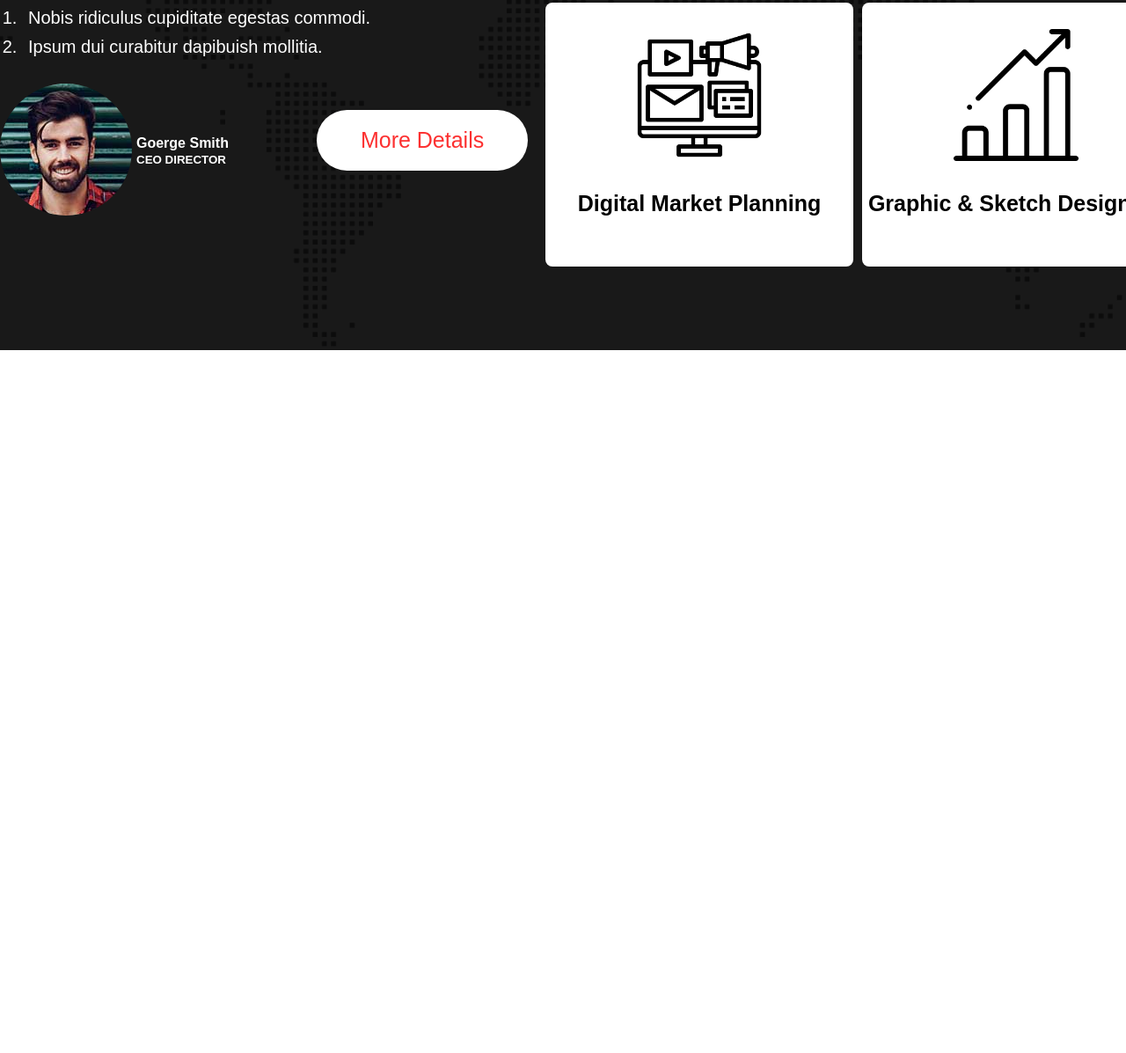
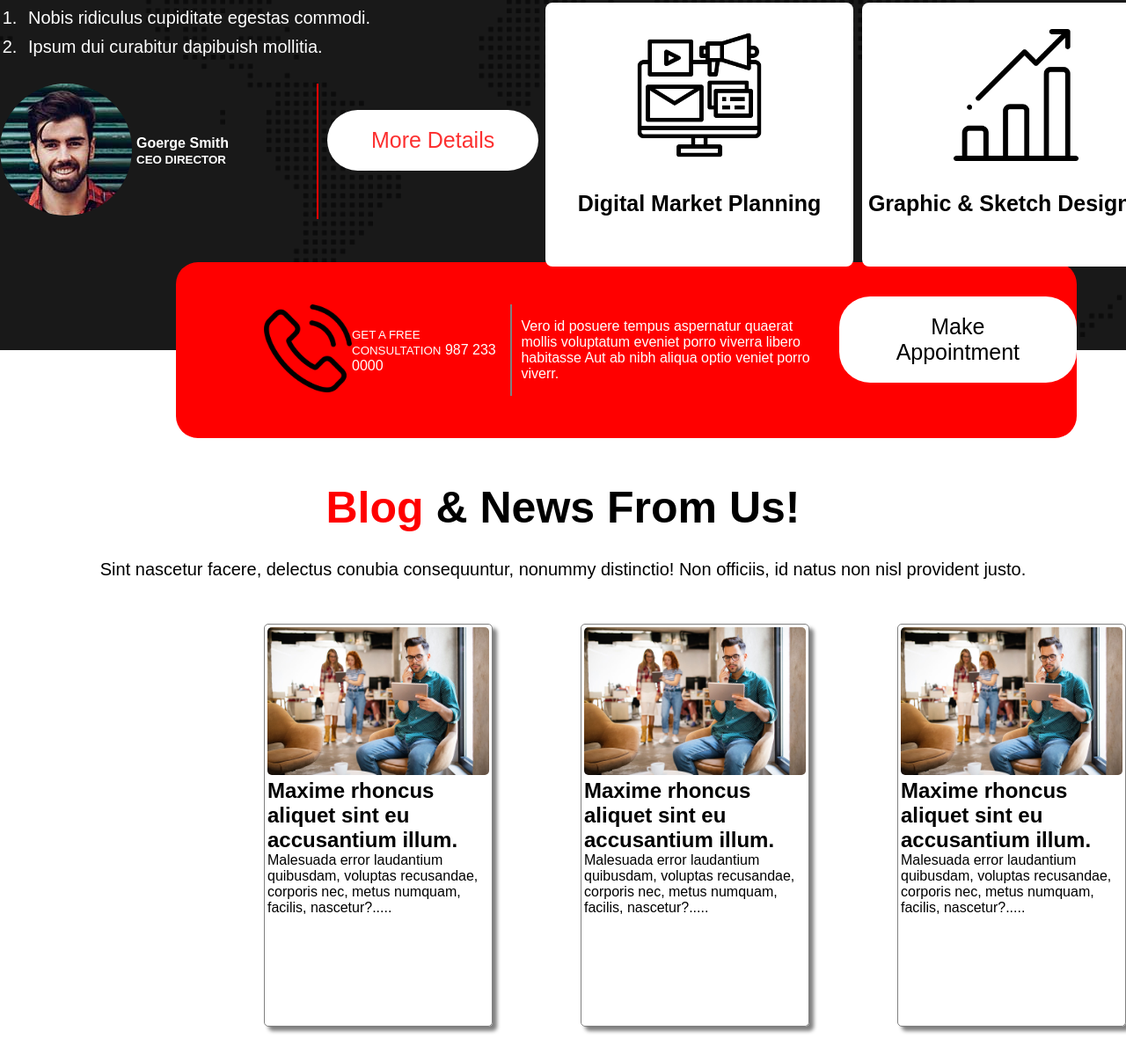
Before and after one commit to Sayedul3731/my-fifth-website, a plain HTML site: page index.html in a window 1280 px wide. Shown: the part 1217-2414 px from the top of the page at 88% size. Before the commit the page ends 1615 px from the top, so only its background shows below. Drawn offline with Linux system fonts and the light colour scheme.

Commit message:
added appointment and blog section design

```diff
--- a/index.html
+++ b/index.html
@@ -43,12 +43,14 @@
                     <li class="list">Ipsum dui curabitur dapibuish mollitia.</li>
                 </ol>
                 <div class="services-author-img">
-                    <div class="author-img">
-                        <img class="autor-img" src="/asset/image/author.jpg" alt="">
+                    <div class="services-author-img-title">
+                        <div class="author-img">
+                            <img class="autor-img" src="/asset/image/author.jpg" alt="">
+                        </div>
+                            <div class="author-title">
+                                <h4>Goerge Smith <br> <small>CEO DIRECTOR</small></h4>
+                            </div>
                     </div>
-                        <div class="author-title">
-                            <h4>Goerge Smith <br> <small>CEO DIRECTOR</small></h4>
-                        </div>
                         <div>
                     <button class="btn-services2">More Details</button>
                 </div>
@@ -77,6 +79,48 @@
                 </div>
             </div>
         </section>
+        <!-- appointment section starts here  -->
+        <section class="appointment-containers">
+          <div class="appointment-phone">
+            <div class="appointment-icon">
+                <img class="appint-img" src="./asset/icons/phone-call.png" alt="">
+            </div>
+            <div class="appointment-phone-num"> <small>GET A FREE CONSULTATION</small>
+                987 233 0000
+            </div>
+          </div>
+          <div class="appointment-desc">
+            <p>Vero id posuere tempus aspernatur quaerat mollis voluptatum eveniet porro
+                viverra libero habitasse Aut ab nibh aliqua optio veniet porro viverr.</p>
+          </div>
+          <div class="appointment-btn">
+            <button class="btn-services1">Make Appointment</button>
+          </div>
+        </section>
+        <!-- blog section starts here  -->
+        <section class="blog-containers">
+            <div class="blog-content">
+                <h2 class="blog-title"> <span class="primary">Blog</span> & News From Us!</h2>
+                <p class="blog-description">Sint nascetur facere, delectus conubia consequuntur, nonummy distinctio! Non officiis, id natus non nisl provident justo.</p>
+            </div>
+            <div class="blog-cards">
+                <div class="blog-card">
+                    <img class="card-img" src="./asset/image/blog-1.jpg" alt="">
+                    <h2 class="card-title">Maxime rhoncus aliquet sint eu accusantium illum.</h2>
+                    <div class="card-description">Malesuada error laudantium quibusdam, voluptas recusandae, corporis nec, metus numquam, facilis, nascetur?.....</div>
+                </div>
+                <div class="blog-card">
+                    <img class="card-img" src="./asset/image/blog-1.jpg" alt="">
+                    <h2 class="card-title">Maxime rhoncus aliquet sint eu accusantium illum.</h2>
+                    <div class="card-description">Malesuada error laudantium quibusdam, voluptas recusandae, corporis nec, metus numquam, facilis, nascetur?.....</div>
+                </div>
+                <div class="blog-card">
+                    <img class="card-img" src="./asset/image/blog-1.jpg" alt="">
+                    <h2 class="card-title">Maxime rhoncus aliquet sint eu accusantium illum.</h2>
+                    <div class="card-description">Malesuada error laudantium quibusdam, voluptas recusandae, corporis nec, metus numquam, facilis, nascetur?.....</div>
+                </div>
+            </div>
+        </section>
     </main>
 </body>
 </html>
--- a/style.css
+++ b/style.css
@@ -141,7 +141,7 @@
     color: rgb(252, 48, 48);
     font-size: 25px;
     margin-bottom: 25px;
-    margin-left: 100px;
+    margin-left: 10px;
 }
 .box-img{
     width: 150px;
@@ -173,3 +173,78 @@
     align-items: center;
     gap: 10px;
 }
+.services-author-img-title{
+    display: flex;
+    justify-content: space-evenly;
+    align-items: center;
+    border-right: 2px solid red;
+    padding-right: 100px;
+
+}
+/* appointment styles starts here  */
+.appointment-containers{
+    width: 80%;
+    height: 200px;
+    margin-top: -100px;
+    display: flex;
+    justify-content: baseline;
+    align-items: center;
+    background-color: red;
+    border-radius: 25px;
+    margin-left: 200px;
+    color: white;
+    gap: 10px;
+}
+.appointment-phone{
+    display: flex;
+    justify-content: baseline;
+    align-items: center;
+    border-right: 2px solid gray;
+    margin-left: 100px;
+    padding-right: 10px;
+}
+.appointment-desc{
+    width: 500px;
+}
+.appint-img{
+    width: 100px;
+    height: 100px;
+}
+/* blog styles here  */
+.blog-containers{
+    width: 100%;
+}
+.blog-content{
+    text-align: center;
+}
+.blog-cards{
+    display: flex;
+    justify-content: baseline;
+    align-items: center;
+    gap: 100px;
+    margin-left: 300px;
+    margin-bottom: 30px;
+}
+.blog-card{
+    width: 370px;
+    height: 450px;
+    box-shadow: 5px 5px 4px gray;
+    border-radius: 5px;
+    border: 1px solid gray;
+    padding: 3px;
+}
+.card-img{
+    width: 100%;
+    border-radius: 5px;
+}
+.blog-title{
+    font-size: 50px;
+    font-weight: 800px;
+    margin-top: 50px;
+    margin-bottom: 30px;
+}
+.blog-description{
+    font-size: 20px;
+    font-weight: 700px;
+    margin-bottom: 50px;
+}
```
